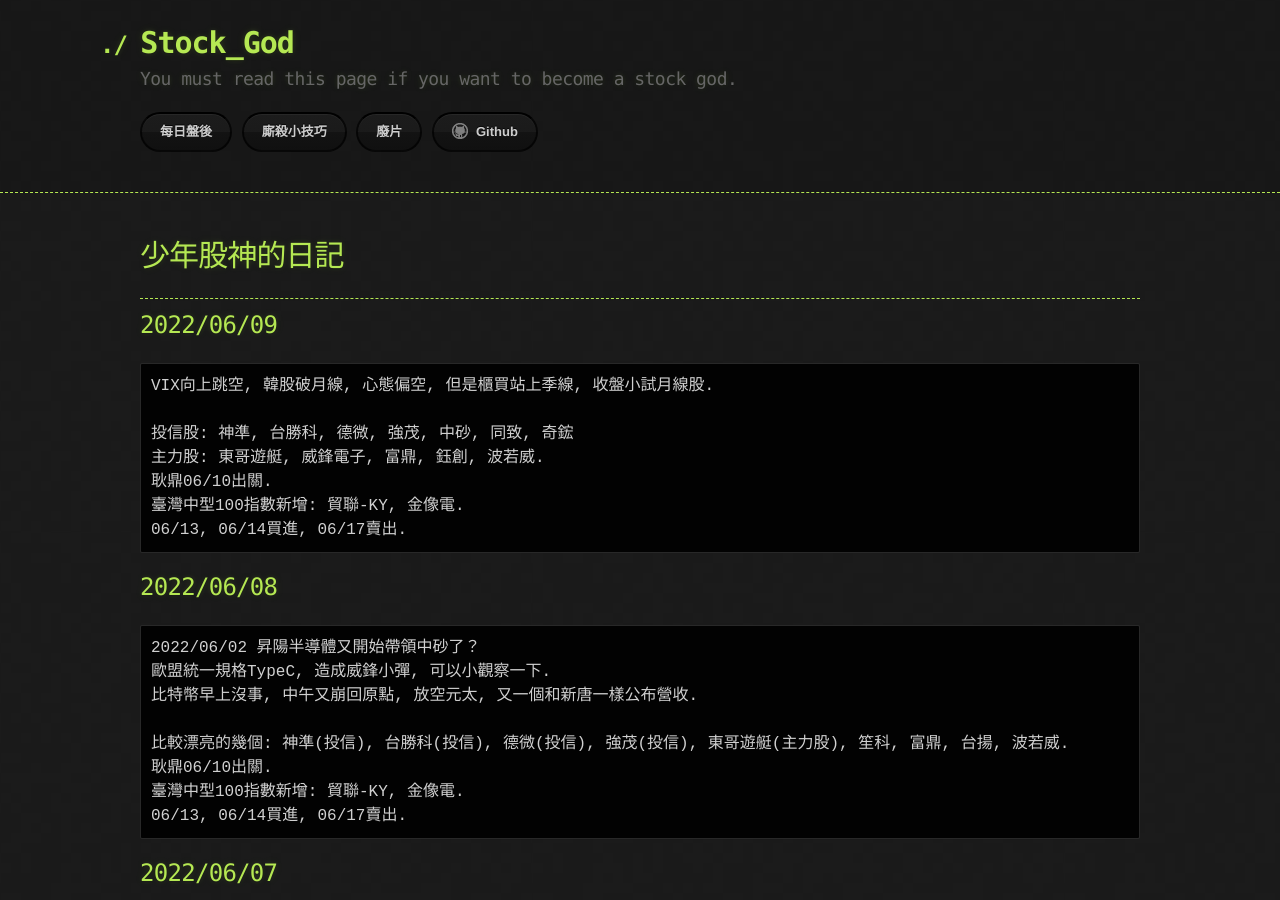
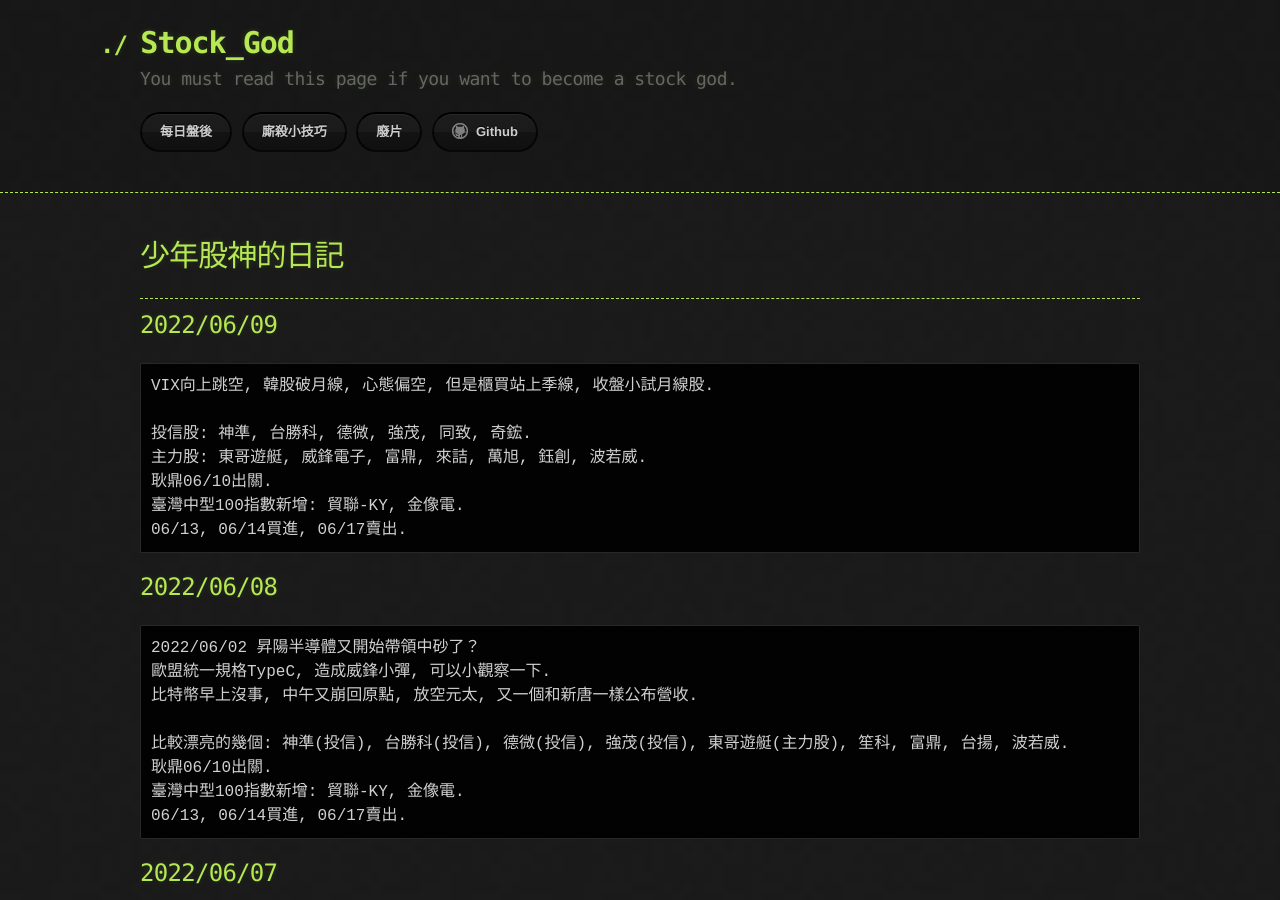
Before and after one commit to lepg5487/Stock_God, a Jekyll site: the page built from index.md, in a window 1280 px wide and 900 px high. Built offline with Jekyll 4.4.1, drawn with Linux system fonts in a browser that asks for light colours; our own code applies the rules of GitHub Pages for plain Markdown files.

Commit message:
Update index.md

````diff
--- a/index.md
+++ b/index.md
@@ -10,8 +10,8 @@ layout: testlayouts
 ```
 VIX向上跳空, 韓股破月線, 心態偏空, 但是櫃買站上季線, 收盤小試月線股.
 
-投信股: 神準, 台勝科, 德微, 強茂, 中砂, 同致, 奇鋐
-主力股: 東哥遊艇, 威鋒電子, 富鼎, 鈺創, 波若威.
+投信股: 神準, 台勝科, 德微, 強茂, 同致, 奇鋐.
+主力股: 東哥遊艇, 威鋒電子, 富鼎, 來詰, 萬旭, 鈺創, 波若威.
 耿鼎06/10出關.
 臺灣中型100指數新增: 貿聯-KY, 金像電.
 06/13, 06/14買進, 06/17賣出.
````
